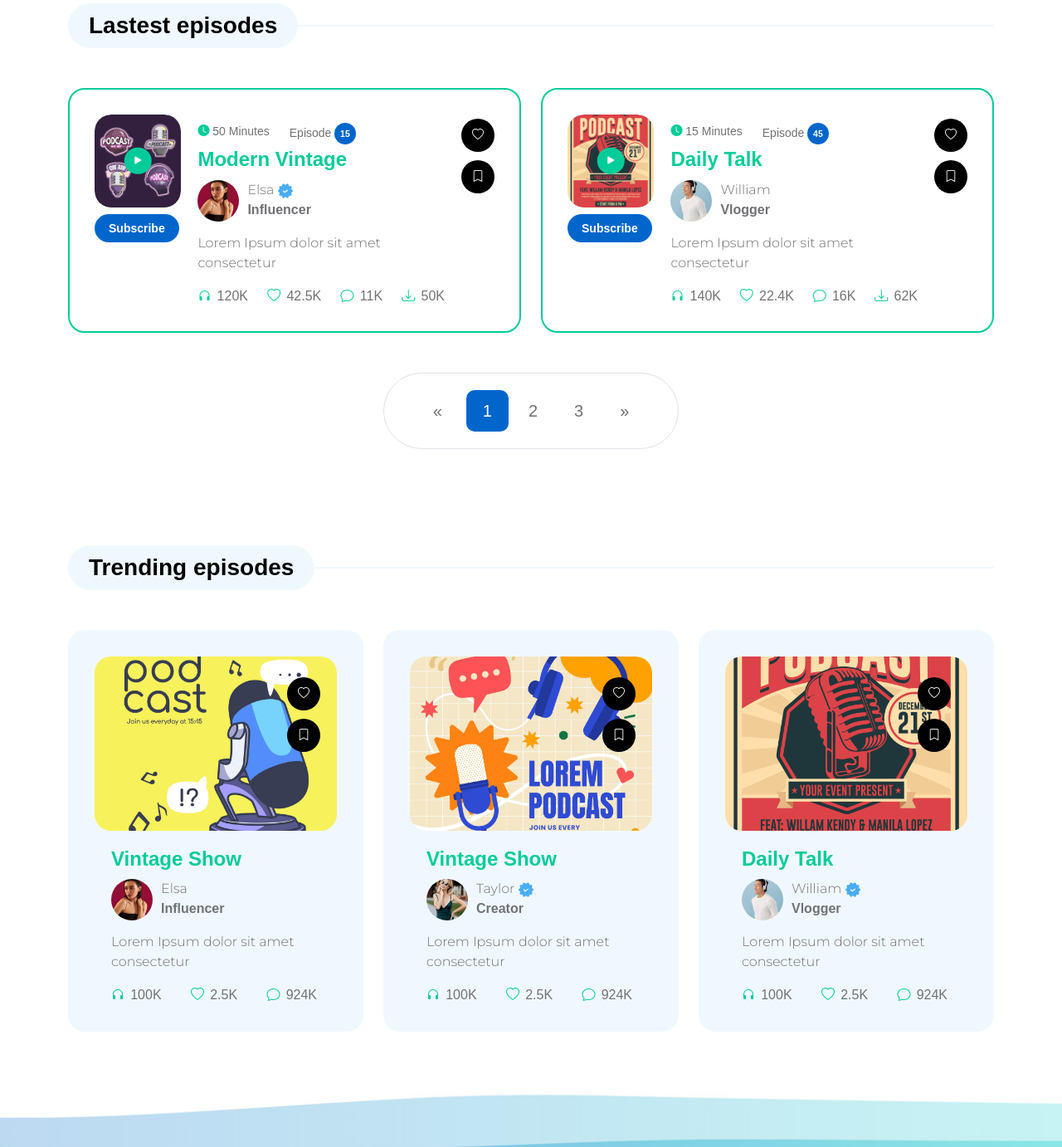
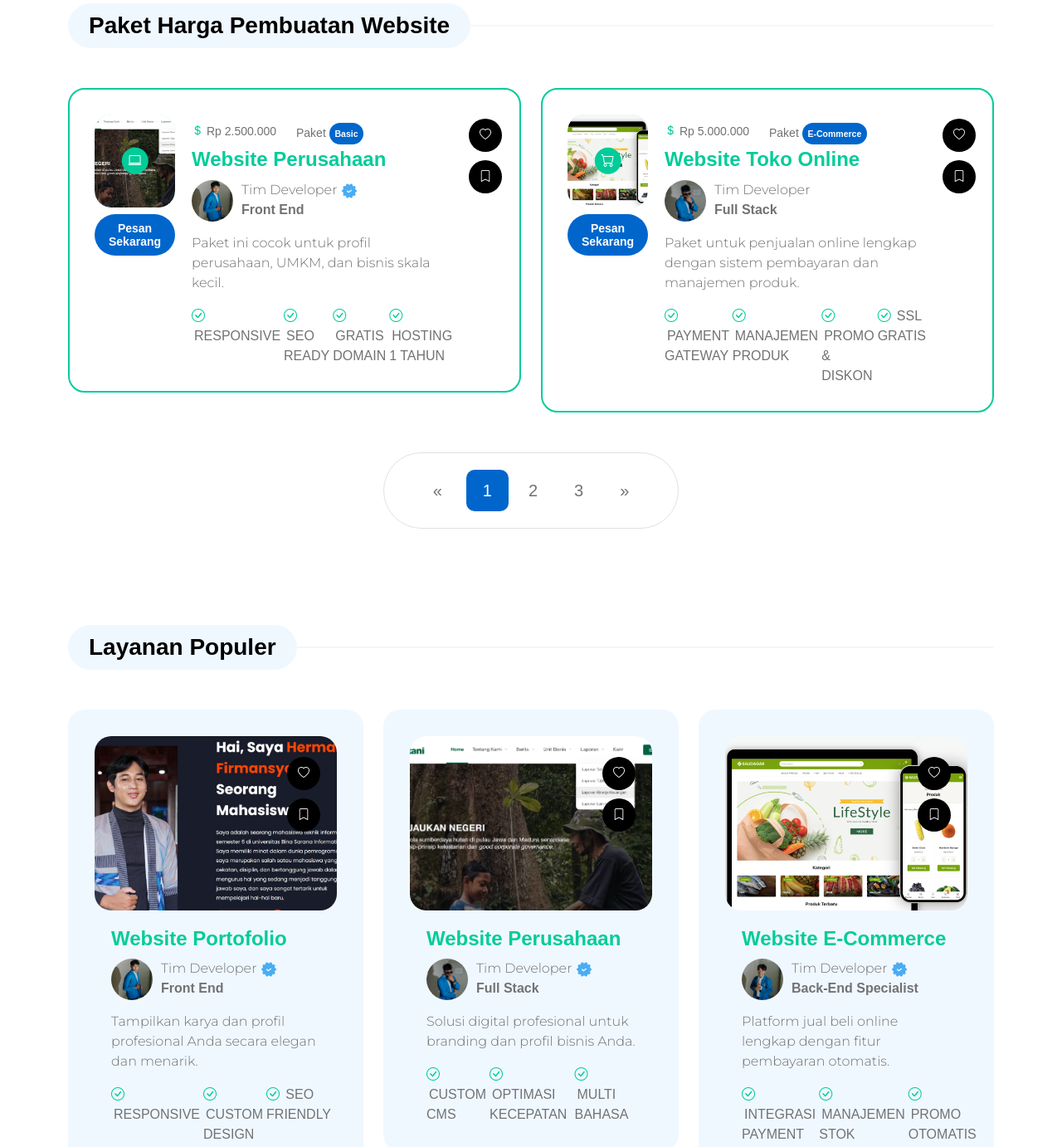
Before and after one commit to hrmn1210/web-buat-web, a plain HTML site: page listing-page.html in a window 1280 px wide. Shown: the part 576-1958 px from the top of the page at 83% size. Drawn offline with Linux system fonts and the light colour scheme; a web font is replaced by a local one.

Commit message:
update jasa

```diff
--- a/listing-page.html
+++ b/listing-page.html
@@ -8,7 +8,7 @@
     <meta name="description" content="">
     <meta name="author" content="">
 
-    <title>Pod Talk - Listing Page</title>
+    <title>Pod Talk - Jasa</title>
 
     <!-- CSS FILES -->
     <link rel="preconnect" href="https://fonts.googleapis.com">
@@ -66,26 +66,26 @@ https://templatemo.com/tm-584-pod-talk
                 <div class="collapse navbar-collapse" id="navbarNav">
                     <ul class="navbar-nav ms-lg-auto">
                         <li class="nav-item">
-                            <a class="nav-link" href="index.html">Home</a>
+                            <a class="nav-link" href="index.html">Beranda</a>
                         </li>
 
                         <li class="nav-item">
-                            <a class="nav-link" href="about.html">About</a>
+                            <a class="nav-link" href="about.html">Tentang</a>
                         </li>
 
                         <li class="nav-item dropdown">
                             <a class="nav-link dropdown-toggle" href="#" id="navbarLightDropdownMenuLink" role="button"
-                                data-bs-toggle="dropdown" aria-expanded="false">Pages</a>
+                                data-bs-toggle="dropdown" aria-expanded="false">Jasa</a>
 
                             <ul class="dropdown-menu dropdown-menu-light" aria-labelledby="navbarLightDropdownMenuLink">
-                                <li><a class="dropdown-item active" href="listing-page.html">Listing Page</a></li>
+                                <li><a class="dropdown-item active" href="listing-page.html">List Harga</a></li>
 
-                                <li><a class="dropdown-item" href="detail-page.html">Detail Page</a></li>
+                                <li><a class="dropdown-item" href="detail-page.html">Jasa Kami</a></li>
                             </ul>
                         </li>
 
                         <li class="nav-item">
-                            <a class="nav-link" href="contact.html">Contact</a>
+                            <a class="nav-link" href="contact.html">Kontak</a>
                         </li>
                     </ul>
 
@@ -103,13 +103,12 @@ https://templatemo.com/tm-584-pod-talk
 
                     <div class="col-lg-12 col-12 text-center">
 
-                        <h2 class="mb-0">Listing Page</h2>
+                        <h2 class="mb-0">List Harga</h2>
                     </div>
 
                 </div>
             </div>
         </header>
-
 
 <section class="latest-podcast-section section-padding" id="section_2">
     <div class="container">
@@ -117,7 +116,7 @@ https://templatemo.com/tm-584-pod-talk
 
             <div class="col-lg-12 col-12">
                 <div class="section-title-wrap mb-5">
-                            <h4 class="section-title">Lastest episodes</h4>
+                    <h4 class="section-title">Paket Harga Pembuatan Website</h4>
                 </div>
             </div>
 
@@ -127,18 +126,17 @@ https://templatemo.com/tm-584-pod-talk
                         <div class="custom-block-icon-wrap">
                             <div class="section-overlay"></div>
                             <a href="detail-page.html" class="custom-block-image-wrap">
-                                        <img src="images/podcast/11683425_4790593.jpg"
-                                            class="custom-block-image img-fluid" alt="">
+                                <img src="images/web-perusahaan.png" class="custom-block-image img-fluid" alt="">
 
                                 <a href="#" class="custom-block-icon">
-                                            <i class="bi-play-fill"></i>
+                                    <i class="bi-laptop"></i>
                                 </a>
                             </a>
                         </div>
 
                         <div class="mt-2">
                             <a href="#" class="btn custom-btn">
-                                        Subscribe
+                                Pesan Sekarang
                             </a>
                         </div>
                     </div>
@@ -146,47 +144,47 @@ https://templatemo.com/tm-584-pod-talk
                     <div class="custom-block-info">
                         <div class="custom-block-top d-flex mb-1">
                             <small class="me-4">
-                                        <i class="bi-clock-fill custom-icon"></i>
-                                        50 Minutes
+                                <i class="bi-currency-dollar custom-icon"></i>
+                                Rp 2.500.000
                             </small>
 
-                                    <small>Episode <span class="badge">15</span></small>
+                            <small>Paket <span class="badge">Basic</span></small>
                         </div>
 
                         <h5 class="mb-2">
                             <a href="detail-page.html">
-                                        Modern Vintage
+                                Website Perusahaan
                             </a>
                         </h5>
 
                         <div class="profile-block d-flex">
-                                    <img src="images/profile/woman-posing-black-dress-medium-shot.jpg"
+                            <img src="images/profile/syahwal.JPG"
                                 class="profile-block-image img-fluid" alt="">
 
                             <p>
-                                        Elsa
+                                Tim Developer
                                 <img src="images/verified.png" class="verified-image img-fluid" alt="">
-                                        <strong>Influencer</strong>
+                                <strong>Front End</strong>
                             </p>
                         </div>
 
-                                <p class="mb-0">Lorem Ipsum dolor sit amet consectetur</p>
+                        <p class="mb-0">Paket ini cocok untuk profil perusahaan, UMKM, dan bisnis skala kecil.</p>
 
                         <div class="custom-block-bottom d-flex justify-content-between mt-3">
-                                    <a href="#" class="bi-headphones me-1">
-                                        <span>120k</span>
+                            <a href="#" class="bi-check-circle me-1">
+                                <span>Responsive</span>
                             </a>
 
-                                    <a href="#" class="bi-heart me-1">
-                                        <span>42.5k</span>
+                            <a href="#" class="bi-check-circle me-1">
+                                <span>SEO Ready</span>
                             </a>
 
-                                    <a href="#" class="bi-chat me-1">
-                                        <span>11k</span>
+                            <a href="#" class="bi-check-circle me-1">
+                                <span>Gratis Domain</span>
                             </a>
 
-                                    <a href="#" class="bi-download">
-                                        <span>50k</span>
+                            <a href="#" class="bi-check-circle">
+                                <span>Hosting 1 Tahun</span>
                             </a>
                         </div>
                     </div>
@@ -209,18 +207,17 @@ https://templatemo.com/tm-584-pod-talk
                         <div class="custom-block-icon-wrap">
                             <div class="section-overlay"></div>
                             <a href="detail-page.html" class="custom-block-image-wrap">
-                                        <img src="images/podcast/12577967_02.jpg" class="custom-block-image img-fluid"
-                                            alt="">
+                                <img src="images/web-tokoon.png" class="custom-block-image img-fluid" alt="">
 
                                 <a href="#" class="custom-block-icon">
-                                            <i class="bi-play-fill"></i>
+                                    <i class="bi-cart"></i>
                                 </a>
                             </a>
                         </div>
 
                         <div class="mt-2">
                             <a href="#" class="btn custom-btn">
-                                        Subscribe
+                                Pesan Sekarang
                             </a>
                         </div>
                     </div>
@@ -228,45 +225,45 @@ https://templatemo.com/tm-584-pod-talk
                     <div class="custom-block-info">
                         <div class="custom-block-top d-flex mb-1">
                             <small class="me-4">
-                                        <i class="bi-clock-fill custom-icon"></i>
-                                        15 Minutes
+                                <i class="bi-currency-dollar custom-icon"></i>
+                                Rp 5.000.000
                             </small>
 
-                                    <small>Episode <span class="badge">45</span></small>
+                            <small>Paket <span class="badge">E-Commerce</span></small>
                         </div>
 
                         <h5 class="mb-2">
                             <a href="detail-page.html">
-                                        Daily Talk
+                                Website Toko Online
                             </a>
                         </h5>
 
                         <div class="profile-block d-flex">
-                                    <img src="images/profile/handsome-asian-man-listening-music-through-headphones.jpg"
+                            <img src="images/profile/manman.jpg"
                                 class="profile-block-image img-fluid" alt="">
 
-                                    <p>William
-                                        <strong>Vlogger</strong>
+                            <p>Tim Developer
+                                <strong>Full Stack</strong>
                             </p>
                         </div>
 
-                                <p class="mb-0">Lorem Ipsum dolor sit amet consectetur</p>
+                        <p class="mb-0">Paket untuk penjualan online lengkap dengan sistem pembayaran dan manajemen produk.</p>
 
                         <div class="custom-block-bottom d-flex justify-content-between mt-3">
-                                    <a href="#" class="bi-headphones me-1">
-                                        <span>140k</span>
+                            <a href="#" class="bi-check-circle me-1">
+                                <span>Payment Gateway</span>
                             </a>
 
-                                    <a href="#" class="bi-heart me-1">
-                                        <span>22.4k</span>
+                            <a href="#" class="bi-check-circle me-1">
+                                <span>Manajemen Produk</span>
                             </a>
 
-                                    <a href="#" class="bi-chat me-1">
-                                        <span>16k</span>
+                            <a href="#" class="bi-check-circle me-1">
+                                <span>Promo & Diskon</span>
                             </a>
 
-                                    <a href="#" class="bi-download">
-                                        <span>62k</span>
+                            <a href="#" class="bi-check-circle">
+                                <span>SSL Gratis</span>
                             </a>
                         </div>
                     </div>
@@ -311,55 +308,53 @@ https://templatemo.com/tm-584-pod-talk
     </div>
 </section>
 
-
 <section class="trending-podcast-section section-padding pt-0">
     <div class="container">
         <div class="row">
 
             <div class="col-lg-12 col-12">
                 <div class="section-title-wrap mb-5">
-                            <h4 class="section-title">Trending episodes</h4>
+                    <h4 class="section-title">Layanan Populer</h4>
                 </div>
             </div>
 
             <div class="col-lg-4 col-12 mb-4 mb-lg-0">
                 <div class="custom-block custom-block-full">
                     <div class="custom-block-image-wrap">
-                                <a href="detail-page.html">
-                                    <img src="images/podcast/27376480_7326766.jpg" class="custom-block-image img-fluid"
-                                        alt="">
+                        <a href="detail-layanan.html">
+                            <img src="images/web-portofolio.jpg" class="custom-block-image img-fluid" alt="">
                         </a>
                     </div>
 
                     <div class="custom-block-info">
                         <h5 class="mb-2">
-                                    <a href="detail-page.html">
-                                        Vintage Show
+                            <a href="detail-layanan.html">
+                                Website Portofolio
                             </a>
                         </h5>
 
                         <div class="profile-block d-flex">
-                                    <img src="images/profile/woman-posing-black-dress-medium-shot.jpg"
-                                        class="profile-block-image img-fluid" alt="">
+                            <img src="images/profile/syahwal.JPG" class="profile-block-image img-fluid" alt="">
 
-                                    <p>Elsa
-                                        <strong>Influencer</strong>
+                            <p>Tim Developer
+                                 <img src="images/verified.png" class="verified-image img-fluid" alt="">
+                                <strong>Front End</strong>
                             </p>
                         </div>
 
-                                <p class="mb-0">Lorem Ipsum dolor sit amet consectetur</p>
+                        <p class="mb-0">Tampilkan karya dan profil profesional Anda secara elegan dan menarik.</p>
 
                         <div class="custom-block-bottom d-flex justify-content-between mt-3">
-                                    <a href="#" class="bi-headphones me-1">
-                                        <span>100k</span>
+                            <a href="#" class="bi-check-circle me-1">
+                                <span>Responsive</span>
                             </a>
 
-                                    <a href="#" class="bi-heart me-1">
-                                        <span>2.5k</span>
+                            <a href="#" class="bi-check-circle me-1">
+                                <span>Custom Design</span>
                             </a>
 
-                                    <a href="#" class="bi-chat me-1">
-                                        <span>924k</span>
+                            <a href="#" class="bi-check-circle me-1">
+                                <span>SEO Friendly</span>
                             </a>
                         </div>
                     </div>
@@ -379,43 +374,41 @@ https://templatemo.com/tm-584-pod-talk
             <div class="col-lg-4 col-12 mb-4 mb-lg-0">
                 <div class="custom-block custom-block-full">
                     <div class="custom-block-image-wrap">
-                                <a href="detail-page.html">
-                                    <img src="images/podcast/27670664_7369753.jpg" class="custom-block-image img-fluid"
-                                        alt="">
+                        <a href="detail-layanan.html">
+                            <img src="images/web-perusahaan.png" class="custom-block-image img-fluid" alt="">
                         </a>
                     </div>
 
                     <div class="custom-block-info">
                         <h5 class="mb-2">
-                                    <a href="detail-page.html">
-                                        Vintage Show
+                            <a href="detail-layanan.html">
+                                Website Perusahaan
                             </a>
                         </h5>
 
                         <div class="profile-block d-flex">
-                                    <img src="images/profile/cute-smiling-woman-outdoor-portrait.jpg"
-                                        class="profile-block-image img-fluid" alt="">
+                            <img src="images/profile/manman.jpg" class="profile-block-image img-fluid" alt="">
 
                             <p>
-                                        Taylor
+                                Tim Developer
                                 <img src="images/verified.png" class="verified-image img-fluid" alt="">
-                                        <strong>Creator</strong>
+                                <strong>Full Stack</strong>
                             </p>
                         </div>
 
-                                <p class="mb-0">Lorem Ipsum dolor sit amet consectetur</p>
+                        <p class="mb-0">Solusi digital profesional untuk branding dan profil bisnis Anda.</p>
 
                         <div class="custom-block-bottom d-flex justify-content-between mt-3">
-                                    <a href="#" class="bi-headphones me-1">
-                                        <span>100k</span>
+                            <a href="#" class="bi-check-circle me-1">
+                                <span>Custom CMS</span>
                             </a>
 
-                                    <a href="#" class="bi-heart me-1">
-                                        <span>2.5k</span>
+                            <a href="#" class="bi-check-circle me-1">
+                                <span>Optimasi Kecepatan</span>
                             </a>
 
-                                    <a href="#" class="bi-chat me-1">
-                                        <span>924k</span>
+                            <a href="#" class="bi-check-circle me-1">
+                                <span>Multi Bahasa</span>
                             </a>
                         </div>
                     </div>
@@ -435,43 +428,41 @@ https://templatemo.com/tm-584-pod-talk
             <div class="col-lg-4 col-12">
                 <div class="custom-block custom-block-full">
                     <div class="custom-block-image-wrap">
-                                <a href="detail-page.html">
-                                    <img src="images/podcast/12577967_02.jpg" class="custom-block-image img-fluid"
-                                        alt="">
+                        <a href="detail-layanan.html">
+                            <img src="images/web-tokoon.png" class="custom-block-image img-fluid" alt="">
                         </a>
                     </div>
 
                     <div class="custom-block-info">
                         <h5 class="mb-2">
-                                    <a href="detail-page.html">
-                                        Daily Talk
+                            <a href="detail-layanan.html">
+                                Website E-Commerce
                             </a>
                         </h5>
 
                         <div class="profile-block d-flex">
-                                    <img src="images/profile/handsome-asian-man-listening-music-through-headphones.jpg"
-                                        class="profile-block-image img-fluid" alt="">
+                            <img src="images/profile/alex.JPG" class="profile-block-image img-fluid" alt="">
 
                             <p>
-                                        William
+                                Tim Developer
                                 <img src="images/verified.png" class="verified-image img-fluid" alt="">
-                                        <strong>Vlogger</strong>
+                                <strong>Back-End Specialist</strong>
                             </p>
                         </div>
 
-                                <p class="mb-0">Lorem Ipsum dolor sit amet consectetur</p>
+                        <p class="mb-0">Platform jual beli online lengkap dengan fitur pembayaran otomatis.</p>
 
                         <div class="custom-block-bottom d-flex justify-content-between mt-3">
-                                    <a href="#" class="bi-headphones me-1">
-                                        <span>100k</span>
+                            <a href="#" class="bi-check-circle me-1">
+                                <span>Integrasi Payment</span>
                             </a>
 
-                                    <a href="#" class="bi-heart me-1">
-                                        <span>2.5k</span>
+                            <a href="#" class="bi-check-circle me-1">
+                                <span>Manajemen Stok</span>
                             </a>
 
-                                    <a href="#" class="bi-chat me-1">
-                                        <span>924k</span>
+                            <a href="#" class="bi-check-circle me-1">
+                                <span>Promo Otomatis</span>
                             </a>
                         </div>
                     </div>
@@ -491,7 +482,6 @@ https://templatemo.com/tm-584-pod-talk
         </div>
     </div>
 </section>
-    </main>
 
 
     <footer class="site-footer">
```
Also changed, not shown: about.html (+2 -2 lines), detail-page.html (+7 -7 lines), index.html (+7 -7 lines), images/web-perusahaan.png (added), images/web-portofolio.jpg (added), images/web-tokoon.png (added). Lines whose indentation alone changed are shown as unchanged.
